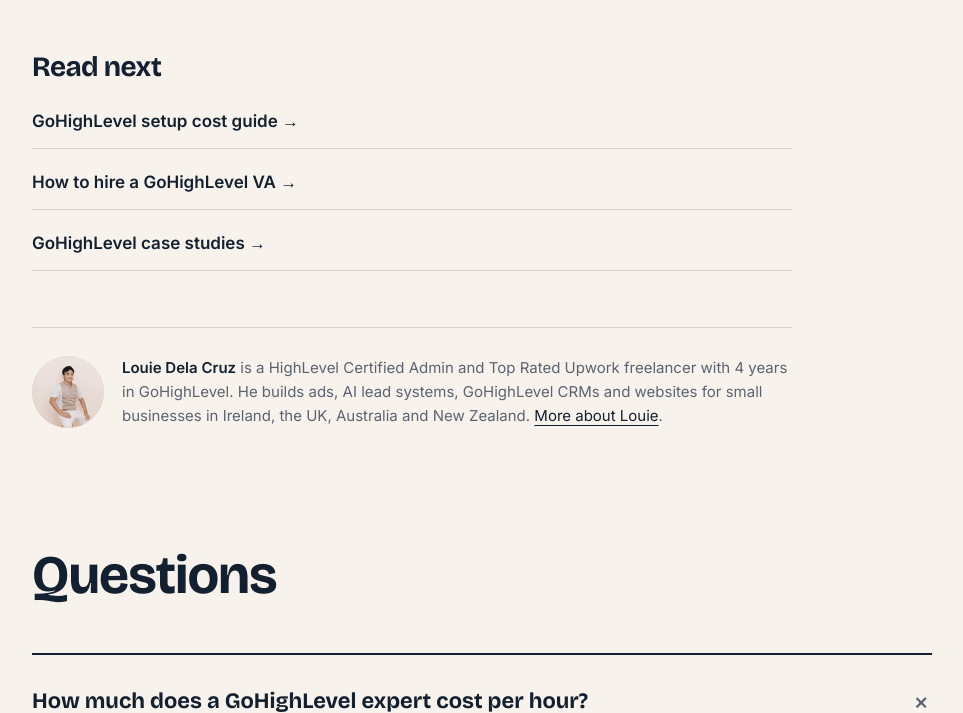
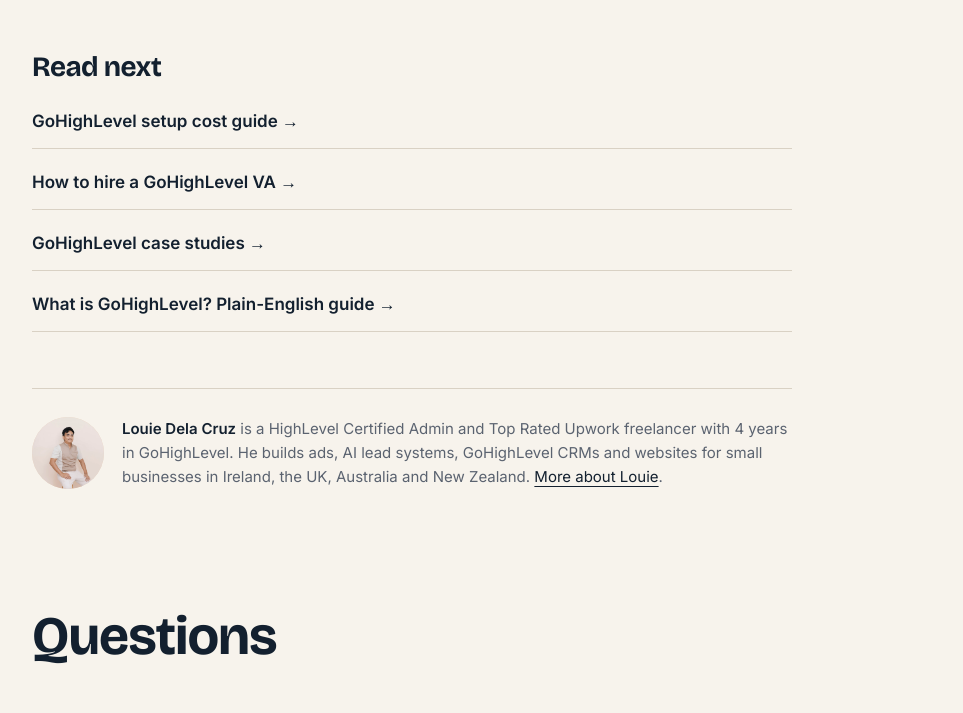
Before and after one commit to LOUIEVA/louieva.github.io, a plain HTML site: page blog/gohighlevel-expert-cost/index.html in a window 1280 px wide. Shown: the part 3539-4252 px from the top of the page, without its empty margins (46-1009 px from the left). Drawn offline with nearby package versions, Linux system fonts and the light colour scheme.

Commit message:
Internal link to what-is-gohighlevel

```diff
--- a/blog/gohighlevel-expert-cost/index.html
+++ b/blog/gohighlevel-expert-cost/index.html
@@ -527,7 +527,7 @@ footer a{display:inline-flex;align-items:center;min-height:44px}
 </ol>
 <div class="note-box"><b>Want a fixed price?</b> Tell me what you sell and where your leads come from, and I'll tell you which bundle fits. See <a href="/gohighlevel-setup-cost/">GoHighLevel setup cost</a> for the full breakdown.</div>
 
-<div class="related"><h2>Read next</h2><ul><li><a href="/gohighlevel-setup-cost/">GoHighLevel setup cost guide &rarr;</a></li><li><a href="/blog/hire-gohighlevel-va/">How to hire a GoHighLevel VA &rarr;</a></li><li><a href="/case-studies/">GoHighLevel case studies &rarr;</a></li></ul></div>
+<div class="related"><h2>Read next</h2><ul><li><a href="/gohighlevel-setup-cost/">GoHighLevel setup cost guide &rarr;</a></li><li><a href="/blog/hire-gohighlevel-va/">How to hire a GoHighLevel VA &rarr;</a></li><li><a href="/case-studies/">GoHighLevel case studies &rarr;</a></li><li><a href="/blog/what-is-gohighlevel/">What is GoHighLevel? Plain-English guide &rarr;</a></li></ul></div>
 <div class="author">
   <img src="/images/louie-dela-cruz-about.webp" alt="Louie Dela Cruz" width="72" height="72" loading="lazy">
   <p><strong>Louie Dela Cruz</strong> is a HighLevel Certified Admin and Top Rated Upwork freelancer with 4 years in GoHighLevel. He builds ads, AI lead systems, GoHighLevel CRMs and websites for small businesses in Ireland, the UK, Australia and New Zealand. <a href="/">More about Louie</a>.</p>
```
